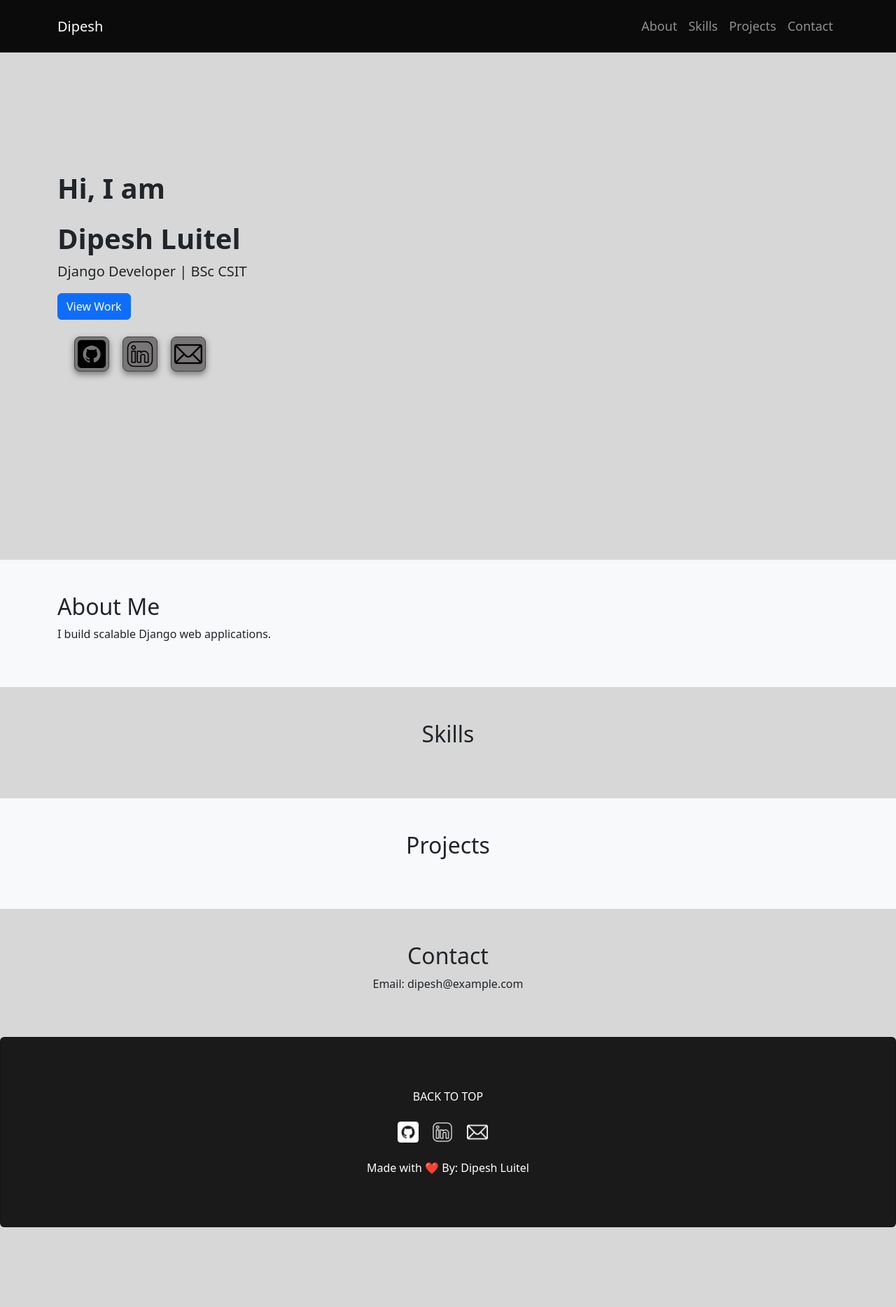
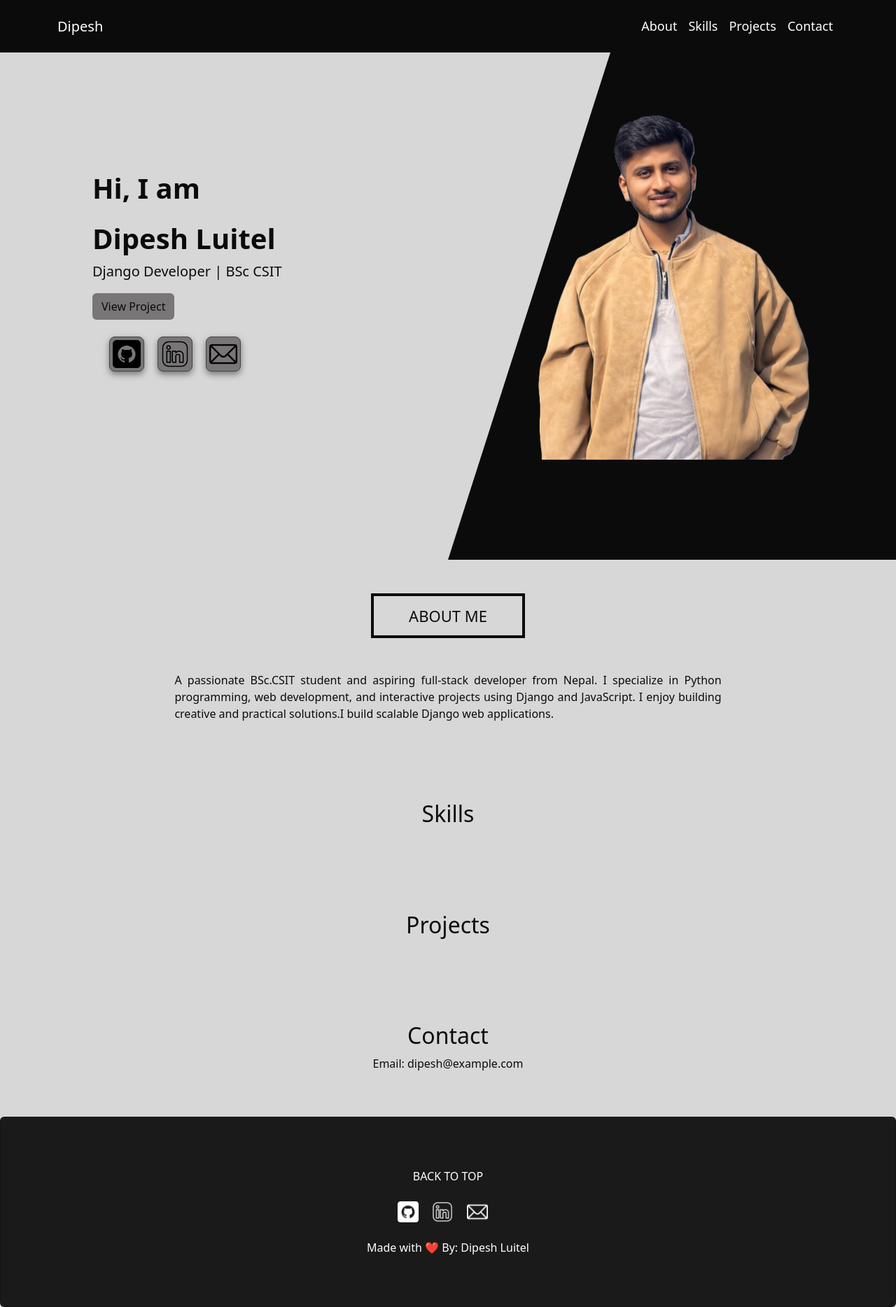
Before and after one commit to dipeshluitel/Portfolio, a Django app: page / in a window 1280 px wide. Shown: the whole page at 70% size. Before the commit the page ends 1754 px from the top, so only its background shows below. Run offline with Django 5.2, Linux system fonts and the light colour scheme; data that the repository does not hold is empty.

Commit message:
fix(home): home page separated left-right and added picture

```diff
--- a/myportfolio/portfolio/static/portfolio/css/style.css
+++ b/myportfolio/portfolio/static/portfolio/css/style.css
@@ -1,5 +1,6 @@
 html {
   scroll-behavior: smooth;
+
 }
 section {
   scroll-margin-top: 80px;
@@ -10,10 +11,14 @@ a{
 }
 body{
     background-color: #D7D7D7;
+    color: #0B0B0B;
 }
 .navbar-custom{
     background-color: #0B0B0B;
     font-size: 18px;
+}
+.nav-link{
+    color: #fff;
 }
 .footer{
     background-color: #1A1A1A;
@@ -44,3 +49,61 @@ body{
     transform: scale(1.05);
     transition: 0.2s ease-in-out;
 }
+.about-me{
+    display: inline-block;
+    padding: 15px 50px;
+    font-size: 22px;
+    border: 4px solid #0B0B0B;
+
+}
+.about-section p{
+    width: 70%;
+    text-align: justify;
+}
+.home-btn{
+    color: #0B0B0B;
+    background-color: #787676;
+}
+.home-btn:hover{
+    box-shadow: 0 6px 18px rgba(0, 0, 0, 0.7);
+    transform: scale(1.05);
+    background-color:  #787676;
+    border: 1.5px solid #444;
+    box-shadow: 0px 4px 10px #787676;
+    transition: 0.2s ease-in-out;
+}
+
+.home-section {
+    display: flex;
+    height: 100vh;
+    overflow: hidden;
+}
+
+/* LEFT SIDE (text remains same) */
+.home-left {
+    flex: 1;
+    display: flex;
+    align-items: center;
+    justify-content: center;
+
+}
+
+.home-left .container {
+    max-width: 400px;
+    text-align: left;
+}
+
+/* RIGHT SIDE (image) */
+.home-right {
+    flex: 1;
+    background-color: #0B0B0B;
+    display: flex;
+    align-items: center;
+    justify-content: center;
+    clip-path: polygon(40% 0, 100% 0, 100% 100%, 0 100%);
+}
+
+.home-right img {
+    width: 70%;
+    max-width: 400px;
+}
--- a/myportfolio/portfolio/templates/portfolio/home.html
+++ b/myportfolio/portfolio/templates/portfolio/home.html
@@ -4,33 +4,44 @@
 {% block content %}
 
 <!-- HERO -->
-<section id="home" class="vh-100 d-flex align-items-center">
+<section id="home" class="vh-100 home-section">
+    <div class="home-left">
         <div class="container mx-auto" data-aos="fade-up">
             <h1 class="fw-bold mb-4">Hi, I am</h1>
             <h1 class="fw-bold">Dipesh Luitel</h1>
             <p class="lead">Django Developer | BSc CSIT</p>
-        <a href="#projects" class="btn btn-primary">View Work</a>
+            <a href="#projects" class="btn home-btn">View Project</a>
 
 
             <div class="logo-home m-4">
-            <a href="#">
+                <a href="https://www.github.com/dipeshluitel" target="_blank">
                     <img src="{%static 'portfolio/images/github.png' %}" class="logo-img-top" alt="github">
                 </a>
-            <a href="#">
+                <a href="https://www.linkedin.com/in/dipeshluitel/" target="_blank">
                     <img src="{%static 'portfolio/images/linkedIn.png' %}" class="logo-img-top" alt="linkedin">
                 </a>
-            <a href="#">
+                <a href="mailto:dipeshluitel40@gmail.com" target="_blank">
                     <img src="{%static 'portfolio/images/mail.png' %}" class="logo-img-top" alt="mail">
                 </a>
             </div>
         </div>
+    </div>
+
+
+    <div class="home-right">
+        <img src="{% static 'portfolio/images/portfolioDP.png' %}" alt="Dipesh" data-aos="fade-up">
+    </div>
 </section>
 
 <!-- ABOUT -->
-<section id="about" class="py-5 bg-light">
-    <div class="container" data-aos="fade-right">
-        <h2>About Me</h2>
-        <p>I build scalable Django web applications.</p>
+<section id="about" class="py-5">
+    <div class="container about-section text-center" data-aos="fade-right">
+        <h2 class="about-me mb-5">ABOUT ME</h2>
+        <p class="mx-auto">A passionate BSc.CSIT student and aspiring full-stack developer from Nepal. I specialize in
+            Python
+            programming, web development, and interactive projects using Django and JavaScript. I enjoy building
+            creative and practical solutions.I build
+            scalable Django web applications.</p>
     </div>
 </section>
 
@@ -49,7 +60,7 @@
 </section>
 
 <!-- PROJECTS -->
-<section id="projects" class="py-5 bg-light">
+<section id="projects" class="py-5">
     <div class="container">
         <h2 class="text-center mb-4">Projects</h2>
         <div class="row">
```
Also changed, not shown: myportfolio/portfolio/static/portfolio/images/portfolioDP.png (added). Lines whose indentation alone changed are shown as unchanged.
